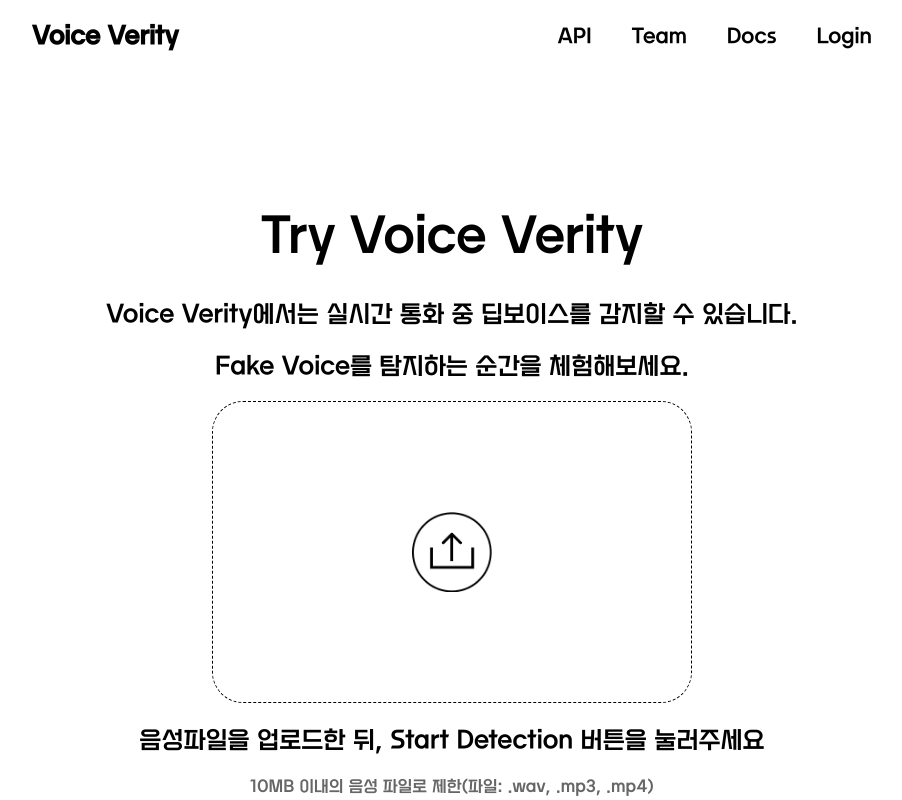
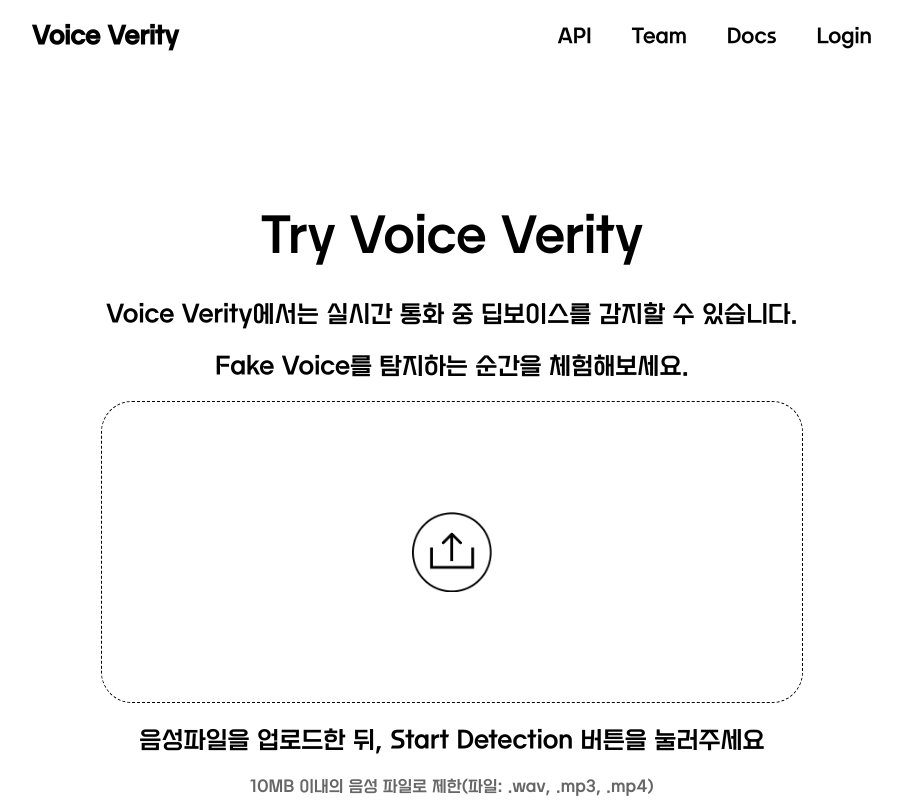
Before and after one commit to kyudori/KT_AIVLE_School_Big_Project, a Next.js app in the folder frontend/: page /try in a window 1280 px wide. Shown: the top 800 px of the page, without its empty margins (188-1090 px from the left). Built offline with nearby package versions, Linux system fonts and the light colour scheme.

Commit message:
프리뷰 폼 수정

```diff
--- a/frontend/pages/try.js
+++ b/frontend/pages/try.js
@@ -187,6 +187,7 @@ export default function TryVoice() {
             Voice Verity에서는 실시간 통화 중 딥보이스를 감지할 수 있습니다.
           </h2>
           <h2>Fake Voice를 탐지하는 순간을 체험해보세요.</h2>
+          <div style={{ textAlign: "-webkit-center" }}>
             <form onSubmit={handleSubmit}>
               <div className={styles.form}>
                 {fileName ? (
@@ -215,11 +216,13 @@ export default function TryVoice() {
               </p>
               <button type="submit">▶ Start Detection</button>
             </form>
+          </div>
           {loading && <p>분석중...</p>}
           {predictions.length > 0 && (
             <div className={styles.resultContext}>
               <h1>Detect Report</h1>
               <h2>Voice Verity는 이렇게 분석했어요.</h2>
+              <div style={{ textAlign: "-webkit-center" }}>
                 <div className={styles.chartContainer}>
                   <div>
                     <p>구간별 Fake 확률 그래프(0(R) ~ 1(F))</p>
@@ -246,6 +249,7 @@ export default function TryVoice() {
                     </div>
                   </div>
                 </div>
+              </div>
               <div style={{ margin: "20px", fontSize: "24px" }}>▼</div>
               <div className={styles.resultTxt}>
                 <h2>이 음성은 {result} 입니다.</h2>
--- a/frontend/styles/Try.module.css
+++ b/frontend/styles/Try.module.css
@@ -16,6 +16,7 @@
 .mainContent {
 text-align: center;
 min-height: 100vh;
+min-width: 100vh;
 margin: 0 200px;
 }
 
@@ -43,7 +44,7 @@ font-size: large;
 
 .playcontent {
 display: flex;
-margin: 0px 200px 0px 200px;
+margin: 0px 200px;
 flex-direction: column;
 border-style: dashed;
 border-radius: 15px;
@@ -77,9 +78,9 @@ display: flex;
 flex-direction: column;
 align-items: center;
 justify-content: space-evenly;
-margin: 0px 200px 0px 200px;
 text-align: center;
 height: 300px;
+width: 700px;
 background: rgba(255, 255, 255, 0.6);
 border-radius: 31px;
 border: 1px dashed #000;
@@ -144,9 +145,12 @@ margin: 50px;
 display: flex;
 justify-content: space-around;
 height: 350px;
+min-width: 700px;
+width: 100%;
 border: solid 1px #000;
 border-radius: 30px;
 align-items: center;
+text-align:'-webkit-center';
 }
 
 .chart {
```
Lines whose indentation alone changed are shown as unchanged.
